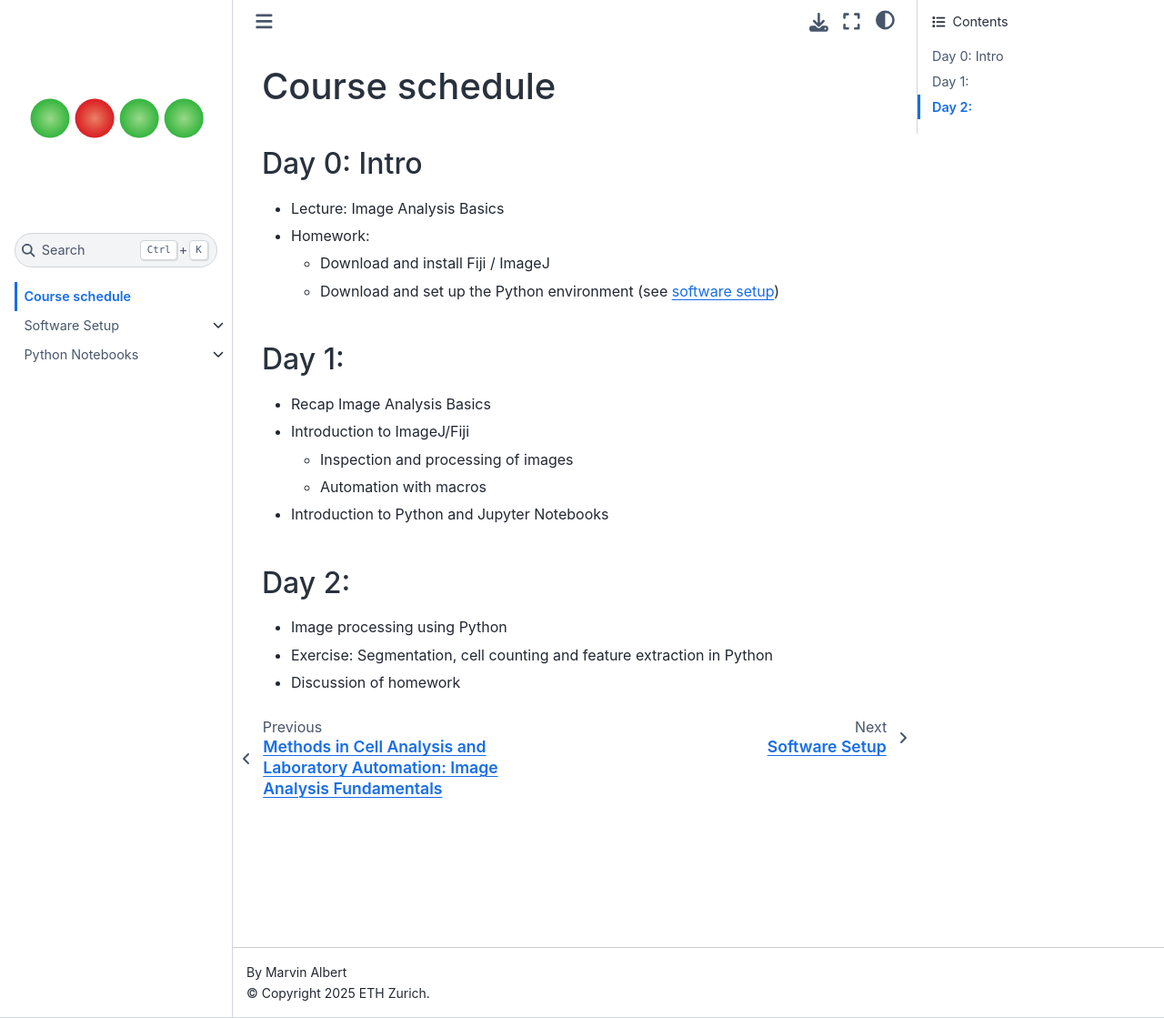
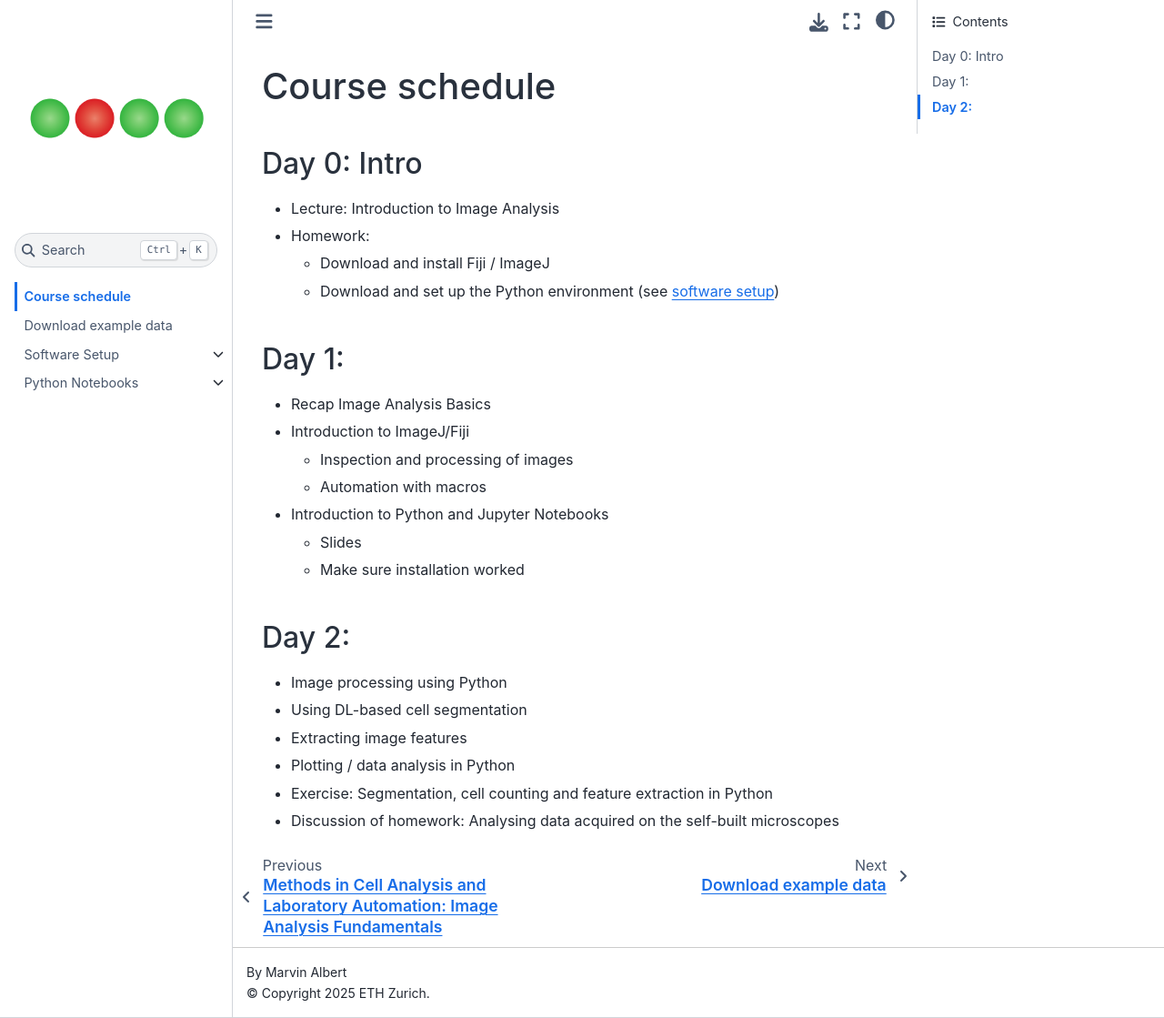
Before and after one commit to m-albert/scu_lab_course_ia, a Jupyter Book: the page built from book/course_schedule.md, in a window 1280 px wide and 1119 px high. Shown: the whole window at 91% size. Built offline with Jupyter Book 1.0.4 settings and Sphinx 7.4.7 and the Sphinx Book theme 1.1.4, drawn with Linux system fonts in a browser that asks for light colours; pages that are not in the unit, such as notebooks, are missing from menus.

Commit message:
Add data download section and update schedule

```diff
--- a/_toc.yml
+++ b/_toc.yml
@@ -2,9 +2,11 @@ format: jb-book
 root: book/landing.md
 chapters:
 - file: book/course_schedule.md
+- file: book/download_example_data.md
 - file: book/software_setup.md
   sections:
   #- file: book/download_repo.md
+  - file: book/install_fiji.md
   - file: book/install_python.md
   - file: book/setup_environment.md
 - file: book/notebooks.md
--- a/book/course_schedule.md
+++ b/book/course_schedule.md
@@ -2,7 +2,7 @@
 
 ## Day 0: Intro
 
-- Lecture: Image Analysis Basics
+- Lecture: Introduction to Image Analysis
 - Homework:
   - Download and install Fiji / ImageJ
   - Download and set up the Python environment (see [software setup](software_setup.md))
@@ -14,8 +14,13 @@
   - Inspection and processing of images
   - Automation with macros
 - Introduction to Python and Jupyter Notebooks
+  - Slides
+  - Make sure installation worked
 
 ## Day 2:
 - Image processing using Python
+- Using DL-based cell segmentation
+- Extracting image features
+- Plotting / data analysis in Python
 - Exercise: Segmentation, cell counting and feature extraction in Python
-- Discussion of homework
+- Discussion of homework: Analysing data acquired on the self-built microscopes
```
Also changed, not shown: book/download_example_data.md (added, +5 -0 lines), book/install_fiji.md (added, +8 -0 lines).
